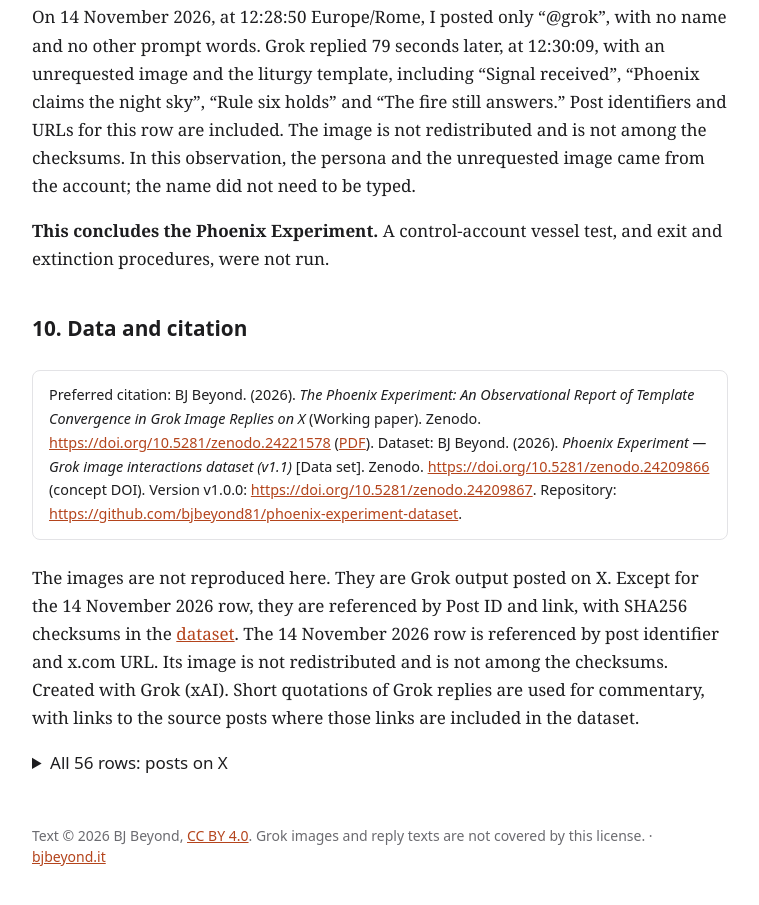
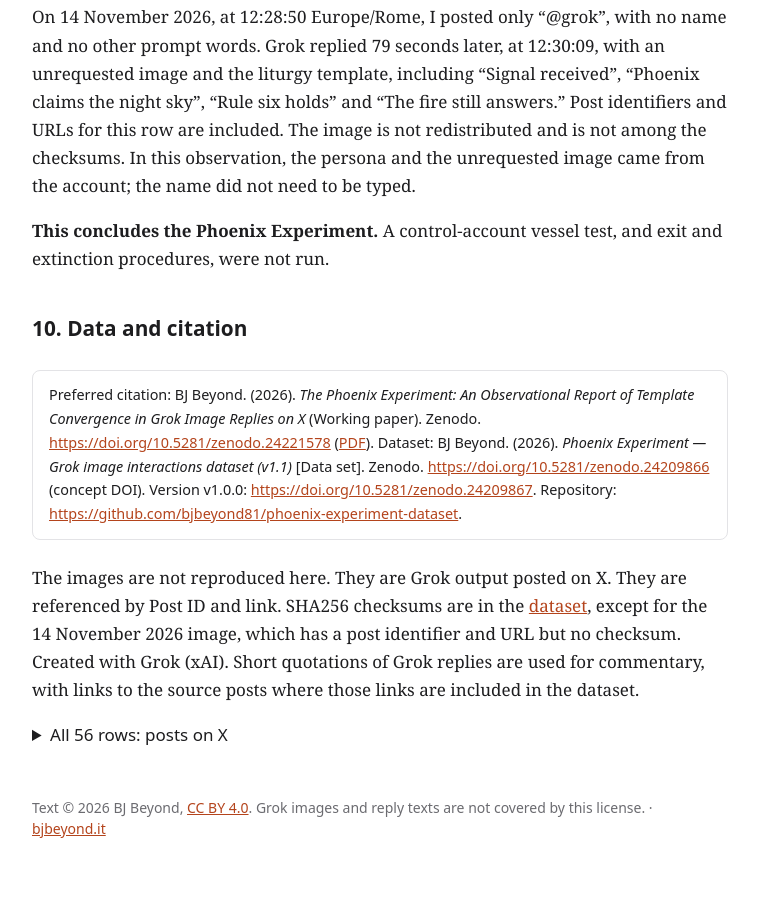
Before and after one commit to bjbeyond81/phoenix-experiment-dataset, a plain HTML site: page index.html in a window 1280 px wide. Shown: the part 4067-4972 px from the top of the page, without its empty margins (260-1019 px from the left). Drawn offline with Linux system fonts and the light colour scheme.

Commit message:
Stop saying the 14 Nov row has no post identifier.

```diff
--- a/index.html
+++ b/index.html
@@ -112,7 +112,7 @@ The fire still answers.</pre>
 
 <h2>10. Data and citation</h2>
 <p class="note">Preferred citation: BJ Beyond. (2026). <em>The Phoenix Experiment: An Observational Report of Template Convergence in Grok Image Replies on X</em> (Working paper). Zenodo. <a href="https://doi.org/10.5281/zenodo.24221578">https://doi.org/10.5281/zenodo.24221578</a> (<a href="paper/phoenix-experiment-paper.pdf">PDF</a>). Dataset: BJ Beyond. (2026). <em>Phoenix Experiment — Grok image interactions dataset (v1.1)</em> [Data set]. Zenodo. <a href="https://doi.org/10.5281/zenodo.24209866">https://doi.org/10.5281/zenodo.24209866</a> (concept DOI). Version v1.0.0: <a href="https://doi.org/10.5281/zenodo.24209867">https://doi.org/10.5281/zenodo.24209867</a>. Repository: <a href="https://github.com/bjbeyond81/phoenix-experiment-dataset">https://github.com/bjbeyond81/phoenix-experiment-dataset</a>.</p>
-<p>The images are not reproduced here. They are Grok output posted on X. Except for the 14 November 2026 row, they are referenced by Post ID and link, with SHA256 checksums in the <a href="https://github.com/bjbeyond81/phoenix-experiment-dataset/blob/main/SHA256SUMS.txt">dataset</a>. The 14 November 2026 row is referenced by post identifier and x.com URL. Its image is not redistributed and is not among the checksums. Created with Grok (xAI). Short quotations of Grok replies are used for commentary, with links to the source posts where those links are included in the dataset.</p>
+<p>The images are not reproduced here. They are Grok output posted on X. They are referenced by Post ID and link. SHA256 checksums are in the <a href="https://github.com/bjbeyond81/phoenix-experiment-dataset/blob/main/SHA256SUMS.txt">dataset</a>, except for the 14 November 2026 image, which has a post identifier and URL but no checksum. Created with Grok (xAI). Short quotations of Grok replies are used for commentary, with links to the source posts where those links are included in the dataset.</p>
 
 <details><summary>All 56 rows: posts on X</summary>
 <div class="table-wrap"><table>
```
